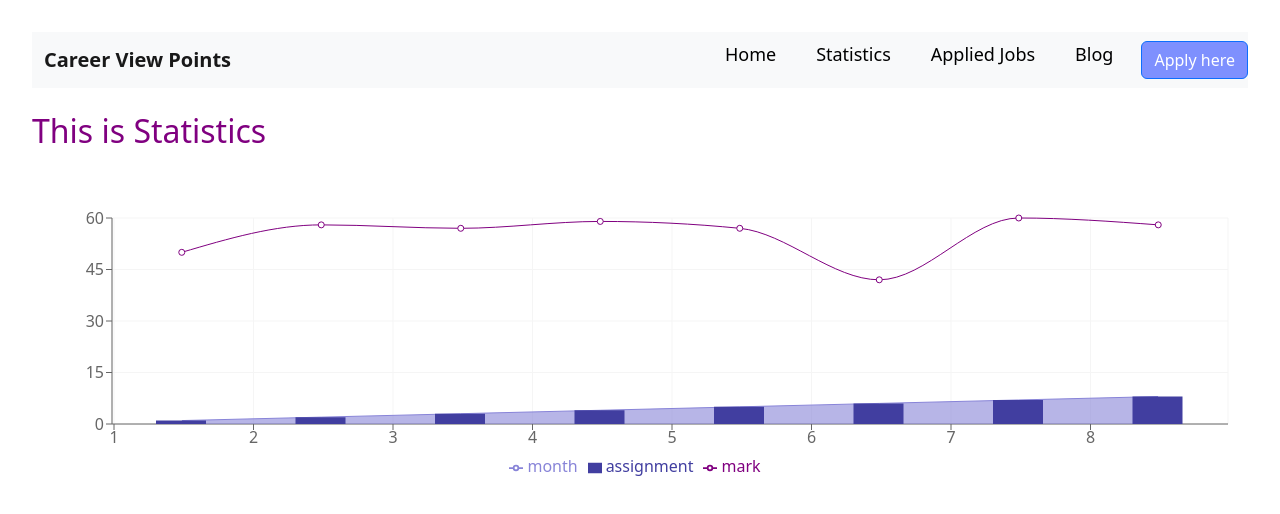
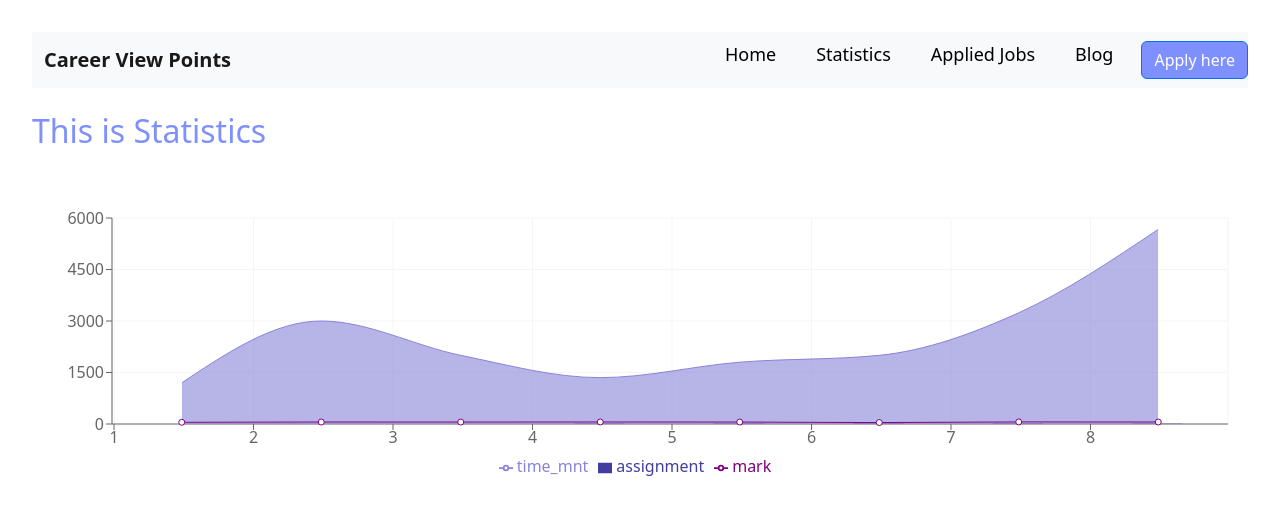
Before and after one commit to Galib24/career-hub, a React (Vite) app: page /statistics in a window 1280 px wide. Shown: the top 514 px of the page. Built offline with nearby package versions, Linux system fonts and the light colour scheme.

Commit message:
fixed some ui

```diff
--- a/src/Components/Applied Jobs/AppliedJobs.jsx
+++ b/src/Components/Applied Jobs/AppliedJobs.jsx
@@ -25,8 +25,10 @@ console.log(cart);
 
     return (
         <div>
-            <h2>this is applied jobs:</h2>
-<div>
+            <div style={{color:'#7E90FE'}} className='text-center'>
+            <h2 >This is Applied Jobs</h2>
+            </div>
+<div className=' row row-cols-auto g-4 mt-5'>
     {
         cart.map(dt => <CardApply
         key={dt.id}
--- a/src/Components/CardApply/CardApply.jsx
+++ b/src/Components/CardApply/CardApply.jsx
@@ -1,8 +1,10 @@
 import React from 'react';
 import Button from 'react-bootstrap/Button';
 import Card from 'react-bootstrap/Card';
+import { useNavigate } from 'react-router-dom';
 const CardApply = ({dt}) => {
     const { id,image, workPlace, jobTitle, company, salary, location } = dt
+    const navigate = useNavigate()
     return (
         <div>
             <Card style={{ width: '18rem' }}>
@@ -12,7 +14,7 @@ const CardApply = ({dt}) => {
         <Card.Text>{workPlace} </Card.Text>
         <Card.Text>{location} </Card.Text>
         <Card.Text>{salary} </Card.Text>
-        <Button variant="primary">View Details</Button>
+        <Button onClick={()=>navigate(`/viewDetails/${id}`)} style={{backgroundColor: '#7E90FE'}} variant="primary">View Details</Button>
       </Card.Body>
     </Card>
         </div>
--- a/src/Components/Home/Home.jsx
+++ b/src/Components/Home/Home.jsx
@@ -2,6 +2,7 @@ import React, { useEffect, useState } from 'react';
 import { useLoaderData } from 'react-router-dom';
 import SingleCategory from '../SingleCategory/SingleCategory';
 import SingleFeature from '../SingleFeature/SingleFeature';
+import { Button } from 'react-bootstrap';
 
 const Home = () => {
     const JobCatagories = useLoaderData();
@@ -66,6 +67,10 @@ const Home = () => {
 
                             </SingleFeature>)
                         }
+
+                    </div>
+                    <div style={{marginRight:'200px'}} className='text-center'>
+                    <Button style={{backgroundColor: '#7E90FE'}}>See All Jobs</Button>
                     </div>
                 </section>
 
--- a/src/Components/Statistics/Statistics.jsx
+++ b/src/Components/Statistics/Statistics.jsx
@@ -14,18 +14,18 @@ import {
 
 const Statistics = () => {
   const assignmentMark = [
-        { id: 1, month:1, assignment:1, mark: 50 },
-        { id: 2, month:2, assignment:2, mark: 58 },
-        { id: 3, month:3, assignment:3, mark: 57 },
-        { id: 4, month:4, assignment:4, mark: 59 },
-        { id: 5, month:5, assignment:5, mark: 57 },
-        { id: 6, month:6, assignment:6, mark: 42 },
-        { id: 7,month:7, assignment:7, mark: 60 },
-        { id: 8, month:8, assignment:8, mark: 58 }
+    { id: 1, time_mnt: 1200, assignment: 1, mark: 50 },
+    { id: 2, time_mnt: 3000, assignment: 2, mark: 58 },
+    { id: 3, time_mnt: 2000, assignment: 3, mark: 57 },
+    { id: 4, time_mnt: 1350, assignment: 4, mark: 59 },
+    { id: 5, time_mnt: 1800, assignment: 5, mark: 57 },
+    { id: 6, time_mnt: 2000, assignment: 6, mark: 42 },
+    { id: 7, time_mnt: 3240, assignment: 7, mark: 60 },
+    { id: 8, time_mnt: 5670, assignment: 8, mark: 58 }
   ]
   return (
     <div>
-            <h2 style={{color:'	#800080'}}>This is Statistics</h2>
+      <h2 style={{ color: '#7E90FE' }}>This is Statistics</h2>
       <div>
         <div className='mt-5'>
           <div style={{ width: '100%', height: 300 }}>
@@ -46,7 +46,7 @@ const Statistics = () => {
                 <YAxis />
                 <Tooltip />
                 <Legend />
-              <Area type="monotone" dataKey="month" fill="#8884d8" stroke="#8884d8" />
+                <Area type="monotone" dataKey="time_mnt" fill="#8884d8" stroke="#8884d8" />
                 <Bar dataKey="assignment" barSize={50} fill="#413ea0" />
                 <Line type="monotone" dataKey="mark" stroke="	#800080" />
               </ComposedChart>
```
Also changed, not shown: 1 other file (tests, documents, lock files or other folders). Lines whose indentation alone changed are shown as unchanged.
